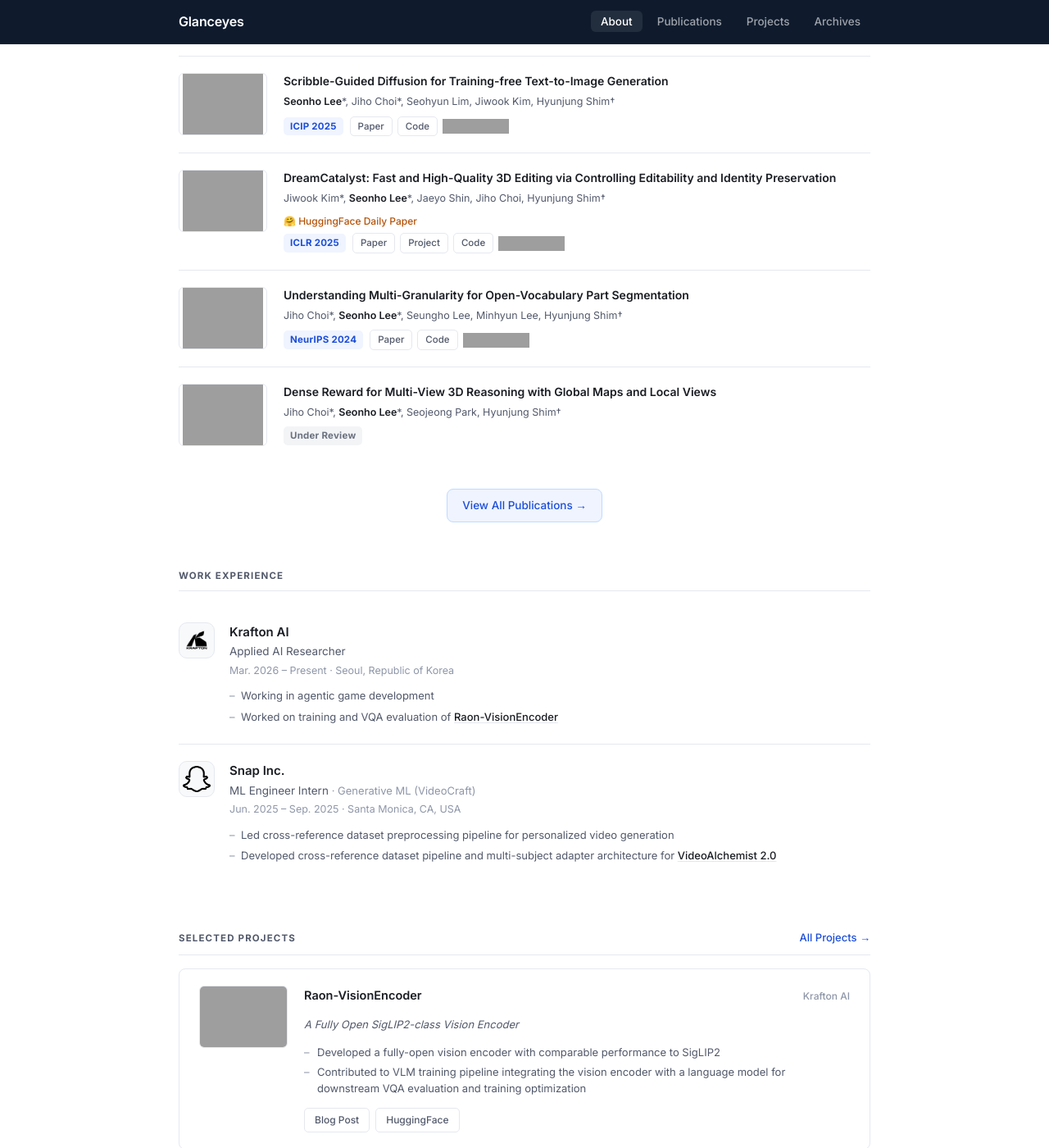
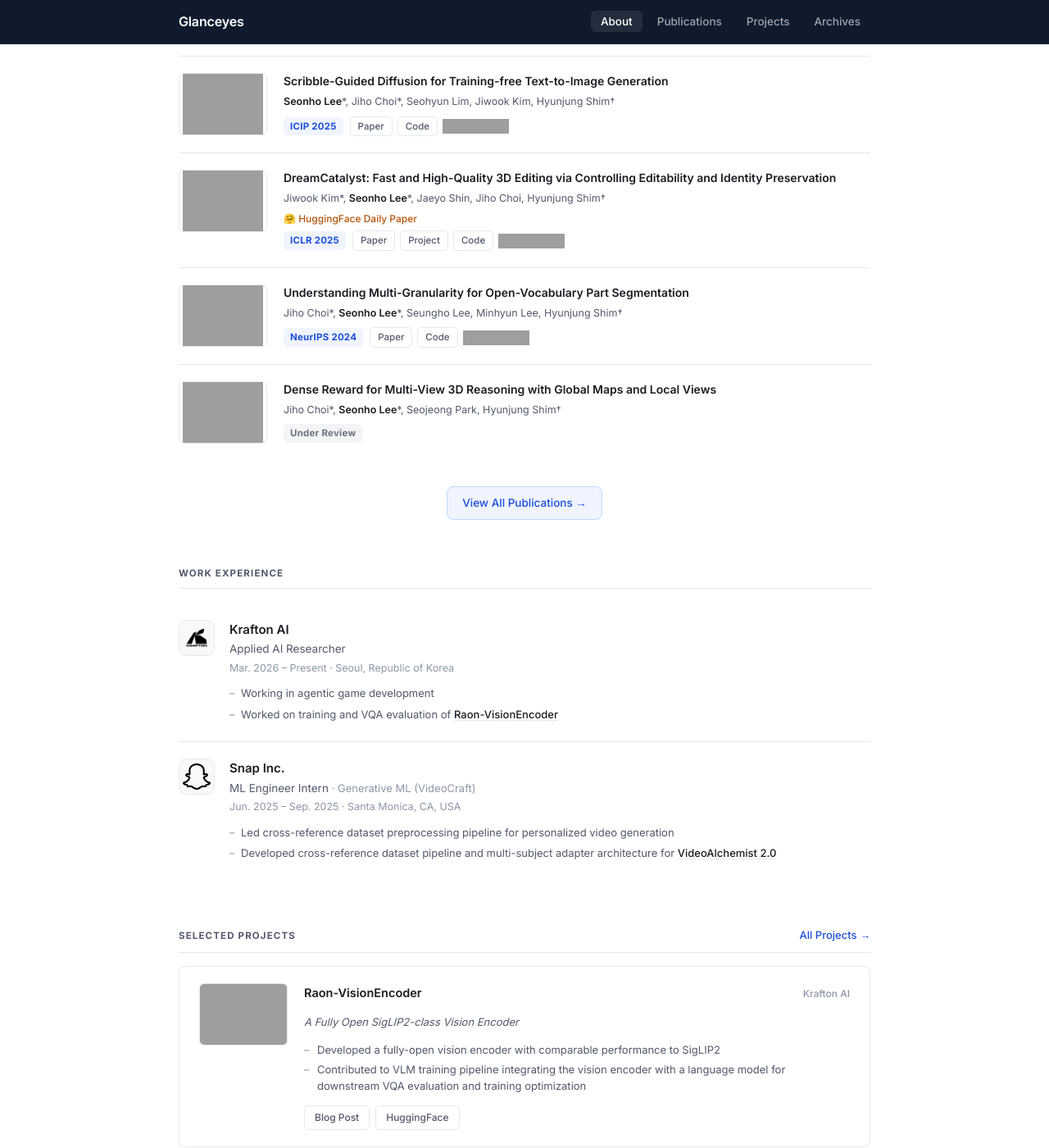
Before and after one commit to Glanceyes/Glanceyes.github.io, a Jekyll site: the page built from _pages/index.md, in a window 1280 px wide and 1400 px high, scrolled down 1416 px. Shown: the whole window at 82% size. Built offline with Jekyll 4.4.1, drawn with Linux system fonts in a browser that asks for light colours; grey boxes are pictures that could not be loaded.

Commit message:
Tighten spacing above .pub-note (HuggingFace Daily Paper line)
Pulls the orange note 3px closer to the keywords above so the
DreamCatalyst entry feels less airy.

Co-Authored-By: Claude Opus 4.7 (1M context) <noreply@anthropic.com>

```diff
--- a/css/style.scss
+++ b/css/style.scss
@@ -260,7 +260,7 @@ section { margin-bottom: 56px; }
 .pub-title { font-size: 14px; font-weight: 600; color: var(--text); line-height: 1.45; margin-bottom: 5px; }
 .pub-title a { color: var(--text); text-decoration: none; }
 .pub-title a:hover { color: var(--accent); text-decoration: underline; text-underline-offset: 2px; }
-.pub-note { font-size: 12px; color: #b45309; margin-bottom: 5px; font-weight: 500; }
+.pub-note { font-size: 12px; color: #b45309; margin-top: -3px; margin-bottom: 5px; font-weight: 500; }
 .pub-note a, .main .pub-note a { color: inherit; text-decoration: none; }
 .pub-note a:hover, .main .pub-note a:hover { text-decoration: none; }
 .pub-authors { font-size: 12.5px; color: var(--text-mid); margin-bottom: 8px; line-height: 1.5; }
```
